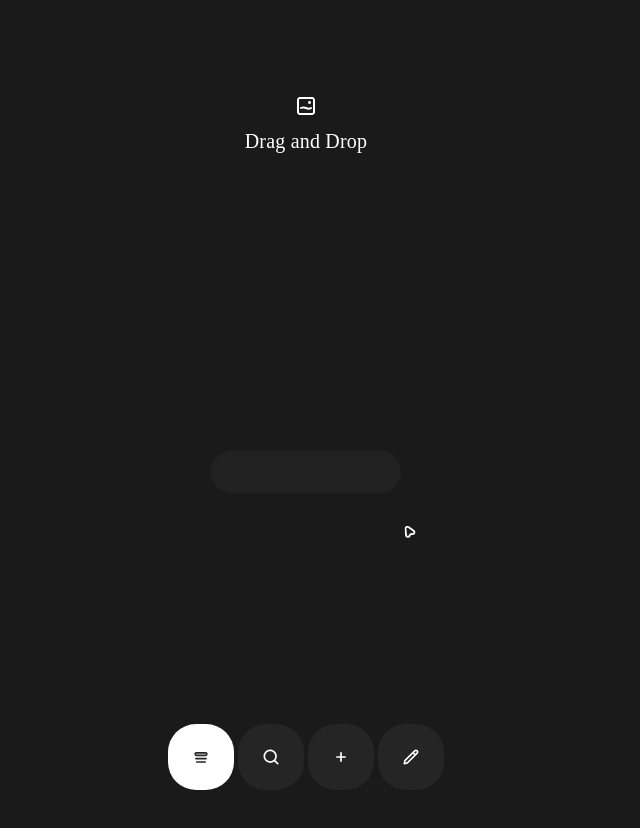
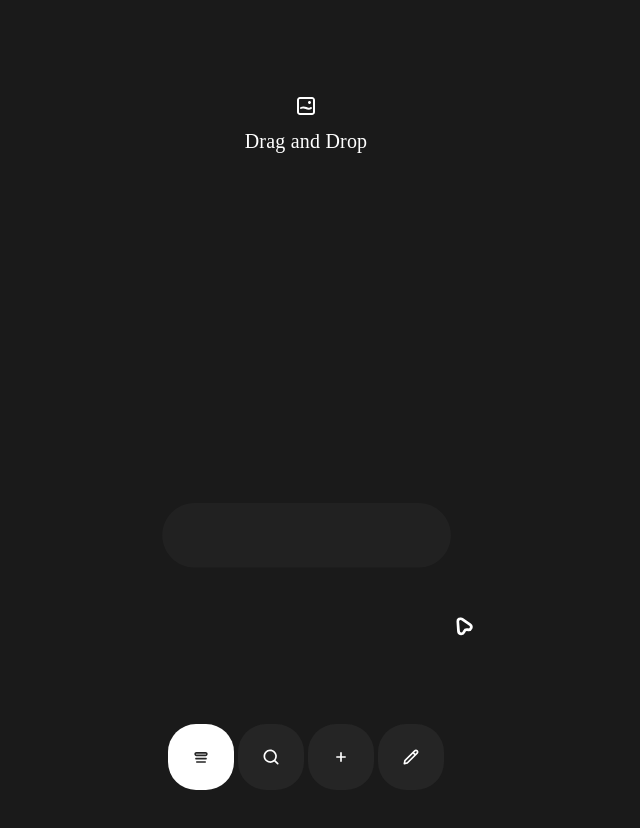
Before and after one commit to mahatosupriyo/orbit, a Next.js app: page /test in a window 1280 px wide. Shown: the top 828 px of the page, without its empty margins (334-974 px from the left). Before the commit the page ends 800 px from the top, so only its background shows below. Built offline with nearby package versions, Linux system fonts and the light colour scheme; a web font is replaced by a local one.

Commit message:
applied change

```diff
--- a/src/components/ui/orbcomponent/orbcolorpalette/orbcolorpallete.tsx
+++ b/src/components/ui/orbcomponent/orbcolorpalette/orbcolorpallete.tsx
@@ -265,7 +265,7 @@ export default function OrbColorPalette(): JSX.Element {
             {!imageSrc && (
                 <Lottie
                     animationData={animationData}
-                    style={{ height: '400px', padding: '4rem', boxSizing: 'content-box' }}
+                    style={{ height: '100%', maxWidth: '80rem', boxSizing: 'content-box' }}
                     autoplay
                 />
             )}
```
